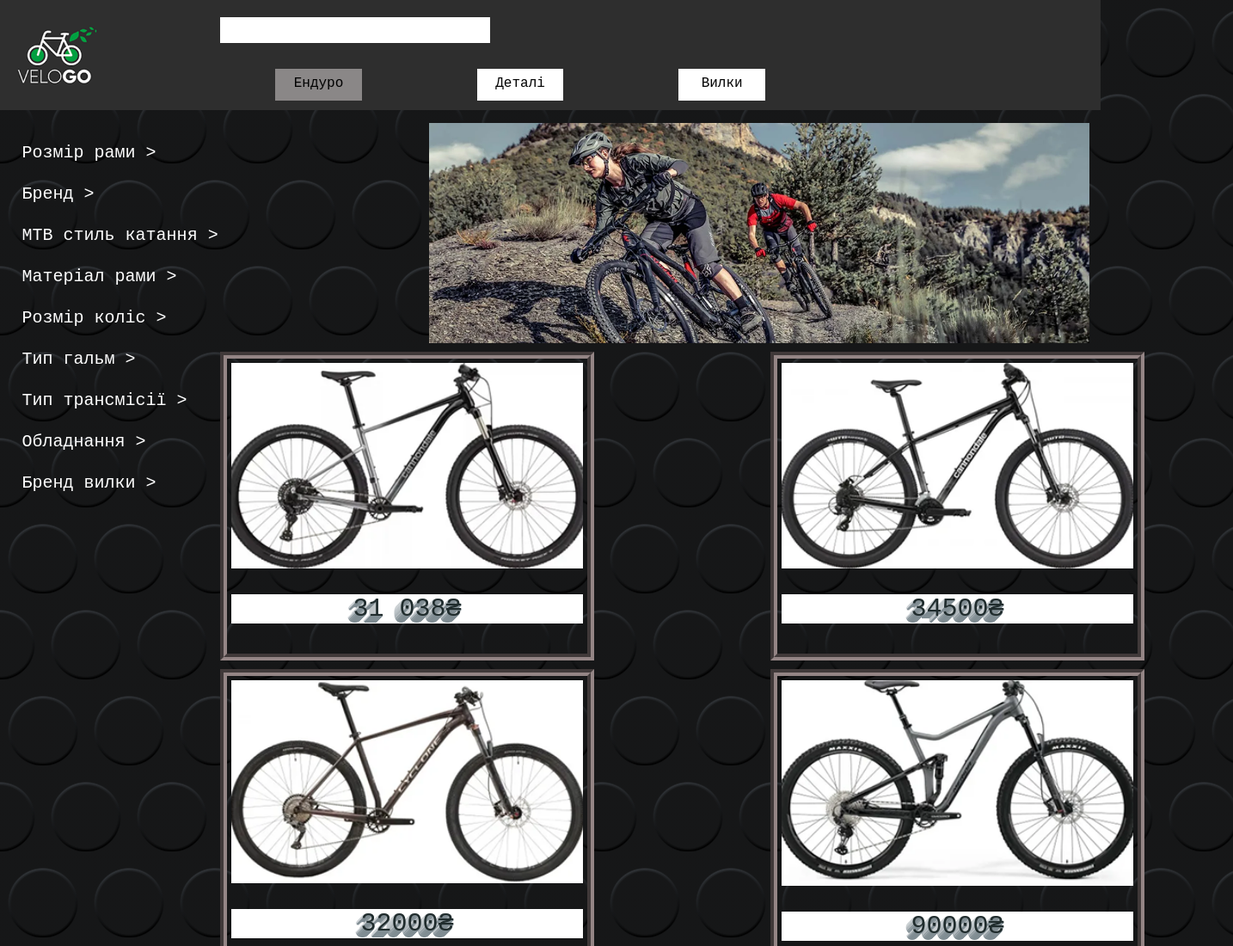
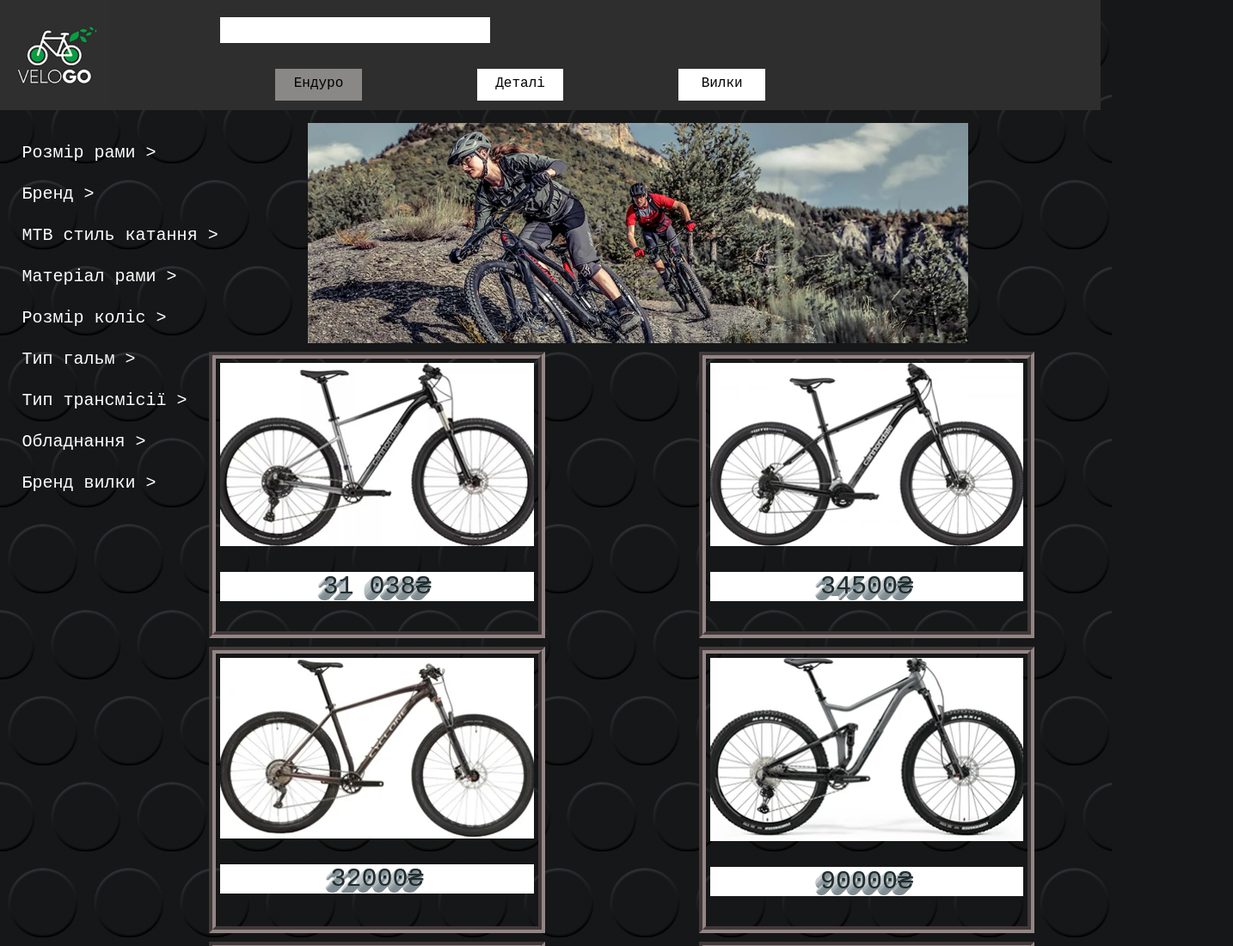
Before and after one commit to LogikaMP/VELOGO, a plain HTML site: page index.html in a window 1280 px wide. Shown: the top 1100 px of the page at 86% size, 1434 px wide, since content can reach past the window. Drawn offline with Linux system fonts and the light colour scheme.

Commit message:
Update style.css

```diff
--- a/style.css
+++ b/style.css
@@ -62,11 +62,11 @@ nav a{
 .img1{
     width: 60%;
     position: relative;
-    left: 39%;
+    left: 28%;
     top: 15px;
 }
 .all{
-    width: 100%;
+    width: 89%;
     margin-left: 12%;
     display: flex;
     flex-wrap: wrap;
```
